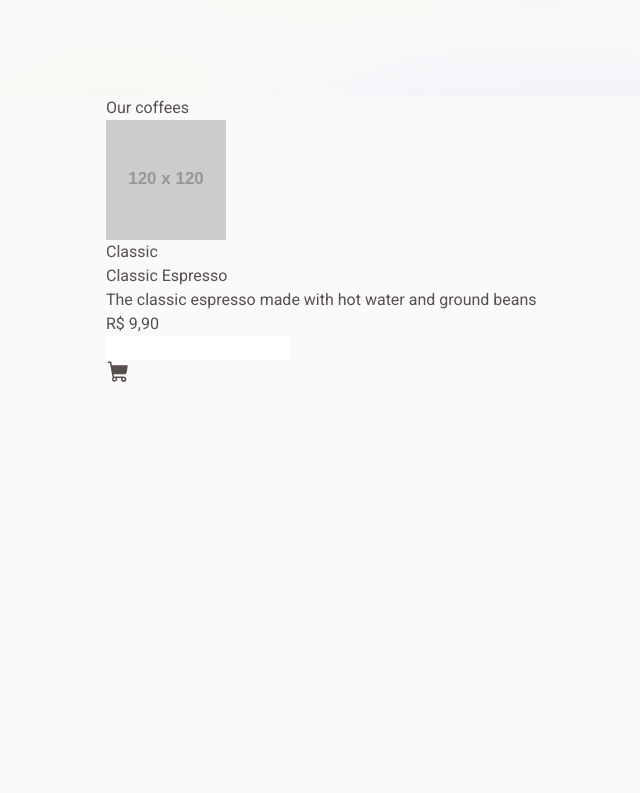
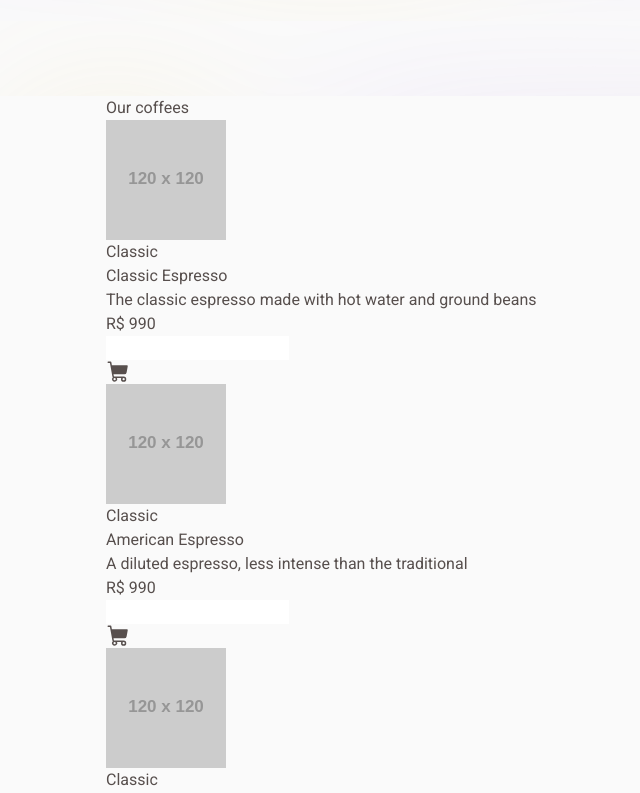
Before and after one commit to rHuggler/coffee-delivery, a React (Vite) app: page / in a window 1280 px wide. Shown: the part 627-1420 px from the top of the page, without its empty margins (54-694 px from the left). Before the commit the page ends 1011 px from the top, so only its background shows below. Built offline with nearby package versions, Linux system fonts and the light colour scheme.

Commit message:
Add props to CoffeeCard

```diff
--- a/src/pages/Home/components/CoffeeCard.tsx
+++ b/src/pages/Home/components/CoffeeCard.tsx
@@ -1,16 +1,32 @@
 import { ShoppingCart } from "@phosphor-icons/react";
 
-export function CoffeeCard() {
+interface CoffeeCardProps {
+	imageUrl: string;
+	name: string;
+	description: string;
+	price: number;
+	tags: string[];
+}
+
+export function CoffeeCard({
+	imageUrl,
+	name,
+	description,
+	price,
+	tags,
+}: CoffeeCardProps) {
 	return (
 		<div>
-			<img src="https://placehold.co/120x120" alt="" />
+			<img src={imageUrl} alt="" />
 			<header>
-				<p>Classic</p>
+				{tags.map((t) => (
+					<p key={t}>{t}</p>
+				))}
 			</header>
-			<h5>Classic Espresso</h5>
-			<p>The classic espresso made with hot water and ground beans</p>
+			<h5>{name}</h5>
+			<p>{description}</p>
 			<footer>
-				<p>R$ 9,90</p>
+				<p>R$ {price}</p>
 				<input type="number" name="" id="" />
 				<div>
 					<ShoppingCart size={24} weight="fill" />
--- a/src/pages/Home/index.tsx
+++ b/src/pages/Home/index.tsx
@@ -6,30 +6,35 @@ const coffeeList = [
 		description: "The classic espresso made with hot water and ground beans",
 		price: 990,
 		tags: ["Classic"],
+		imageUrl: "https://placehold.co/120x120",
 	},
 	{
 		name: "American Espresso",
 		description: "A diluted espresso, less intense than the traditional",
 		price: 990,
 		tags: ["Classic"],
+		imageUrl: "https://placehold.co/120x120",
 	},
 	{
 		name: "Creamy Espresso",
 		description: "Traditional espresso with a creamy foam",
 		price: 990,
 		tags: ["Classic"],
+		imageUrl: "https://placehold.co/120x120",
 	},
 	{
 		name: "Cold Espresso",
 		description: "A drink made with espresso and ice cubes",
 		price: 990,
 		tags: ["Classic", "Cold"],
+		imageUrl: "https://placehold.co/120x120",
 	},
 	{
 		name: "Coffee with Milk",
 		description: "Half and half of traditional espresso and steamed milk",
 		price: 990,
 		tags: ["Classic", "With Milk"],
+		imageUrl: "https://placehold.co/120x120",
 	},
 ];
 
@@ -38,7 +43,9 @@ export function Home() {
 		<main>
 			<h3>Our coffees</h3>
 			<div id="coffee-list-grid">
-				<CoffeeCard />
+				{coffeeList.map((c) => (
+					<CoffeeCard key={c.name} {...c} />
+				))}
 			</div>
 		</main>
 	);
```
